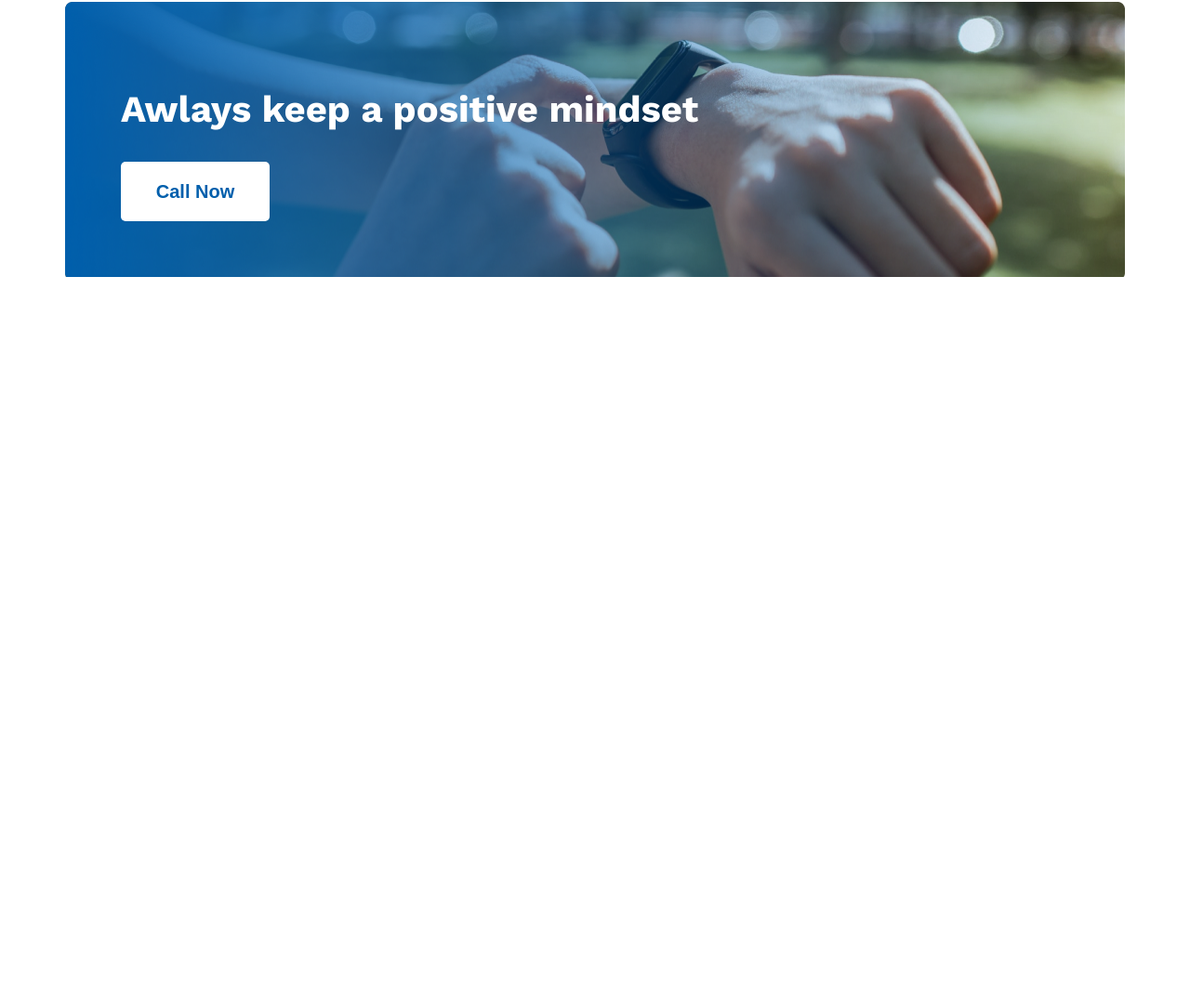
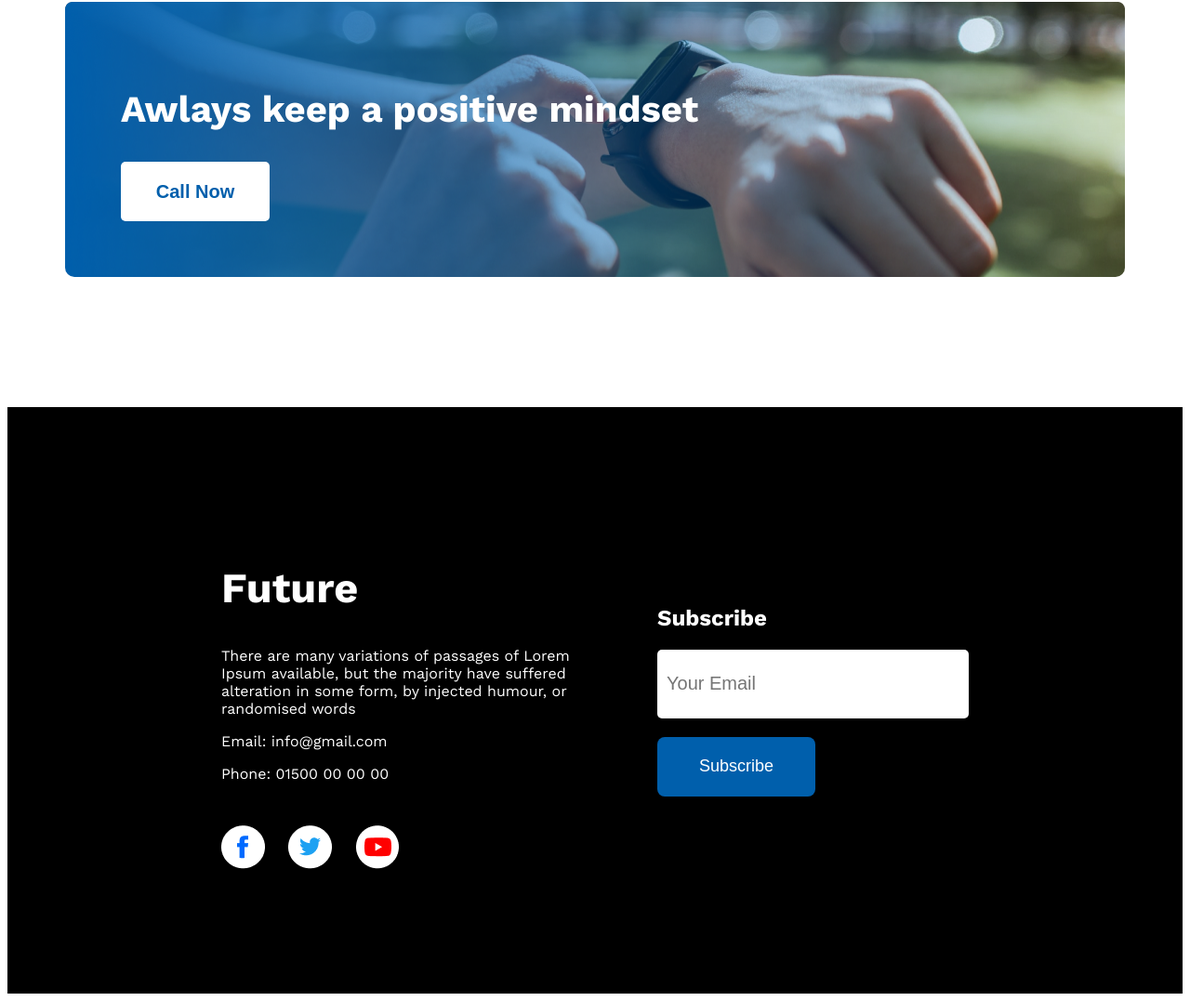
Before and after one commit to TutonGhosh/new-year-new-me-website-html-css, a plain HTML site: page index.html in a window 1280 px wide. Shown: the part 2329-3406 px from the top of the page at 93% size. Before the commit the page ends 2635 px from the top, so only its background shows below. Drawn offline with nearby package versions, Linux system fonts and the light colour scheme.

Commit message:
footer section completed

```diff
--- a/index.html
+++ b/index.html
@@ -63,7 +63,22 @@
         </section>
     </main>
     <footer>
-
+        <div class="future">
+            <h2>Future</h2>
+            <p>There are many variations of passages of Lorem Ipsum available, but the majority have suffered alteration in some form, by injected humour, or randomised words</p>
+            <p>Email: info@gmail.com</p>
+            <p>Phone: 01500 00 00 00</p>
+            <img src="assets/icons/fb.png" alt="">
+            <img src="assets/icons/twitter.png" alt="">
+            <img src="assets/icons/youtube.png" alt="">
+        </div>
+        <div class="newsletter">
+            <h2>Subscribe</h2>
+            <form action="">
+            <input type="email" placeholder="Your Email">
+            <input type="submit" value="Subscribe">
+        </form>
+        </div>
     </footer>
 </body>
 </html>
--- a/styles/style.css
+++ b/styles/style.css
@@ -115,6 +115,7 @@ i{
     padding: 60px 0px 60px 60px;
     background-image: url(../assets/images/gradient1.png), url(../assets/images/watch.png);
     background-repeat: no-repeat;
+    border-radius: 0px 0px 10px 10px;
 }
 .call-now h2{
     color: rgba(255, 255, 255, 1);
@@ -126,11 +127,69 @@ i{
 }
 .call-now button{
     width: 160px;
-height: 64px;
-font-size: 20px;
-    font-weight: 600;
+        height: 64px;
+        font-size: 20px;
+        font-weight: 600;
+        border: 0;
+        border-radius: 5px;
+        color: #005FAC;
+        background-color: #FFFFFF;
+}
+
+/* Footer Styles */
+footer{
+    margin-top: 140px;
+    background-color: black;
+    display: flex;
+    align-items: center;
+    justify-content: space-between;
+    padding: 130px 230px;
+}
+.future{
+    color: white;
+    width: 50%;
+}
+.future h2{
+    font-size: 45px;
+    font-weight: 700;
+}
+.future p{
+    font-size: 16px;
+    font-weight: 400;
+}
+.future img{
+    margin-top: 30px;
+    margin-right: 20px;
+}
+.newsletter{
+    color: white;
+}
+.newsletter input{
+    display: block;
+    margin-bottom: 20px;
+}
+.newsletter input[type="email"]{
+    width: 315px;
+    height: 54px;
+    font-size: 20px;
+    font-weight: 400;
     border: 0;
     border-radius: 5px;
-color: #005FAC;
-background-color: #FFFFFF;
+    padding: 10px;
 }
+.newsletter form input[type="submit"]{
+    width: 170.11px;
+    height: 64px;
+    font-size: 18px;
+    font-weight: 400;
+    border: 0;
+    border-radius: 8px;
+    background-color: #005FAC;
+    color: #FFFFFF;
+}
+input[type="submit"]:hover{
+    transform: scale(1.09);
+    color: #FFFFFF;
+    background-color: #005FAC;
+    border: 1px solid #FFFFFF;
+}
```
